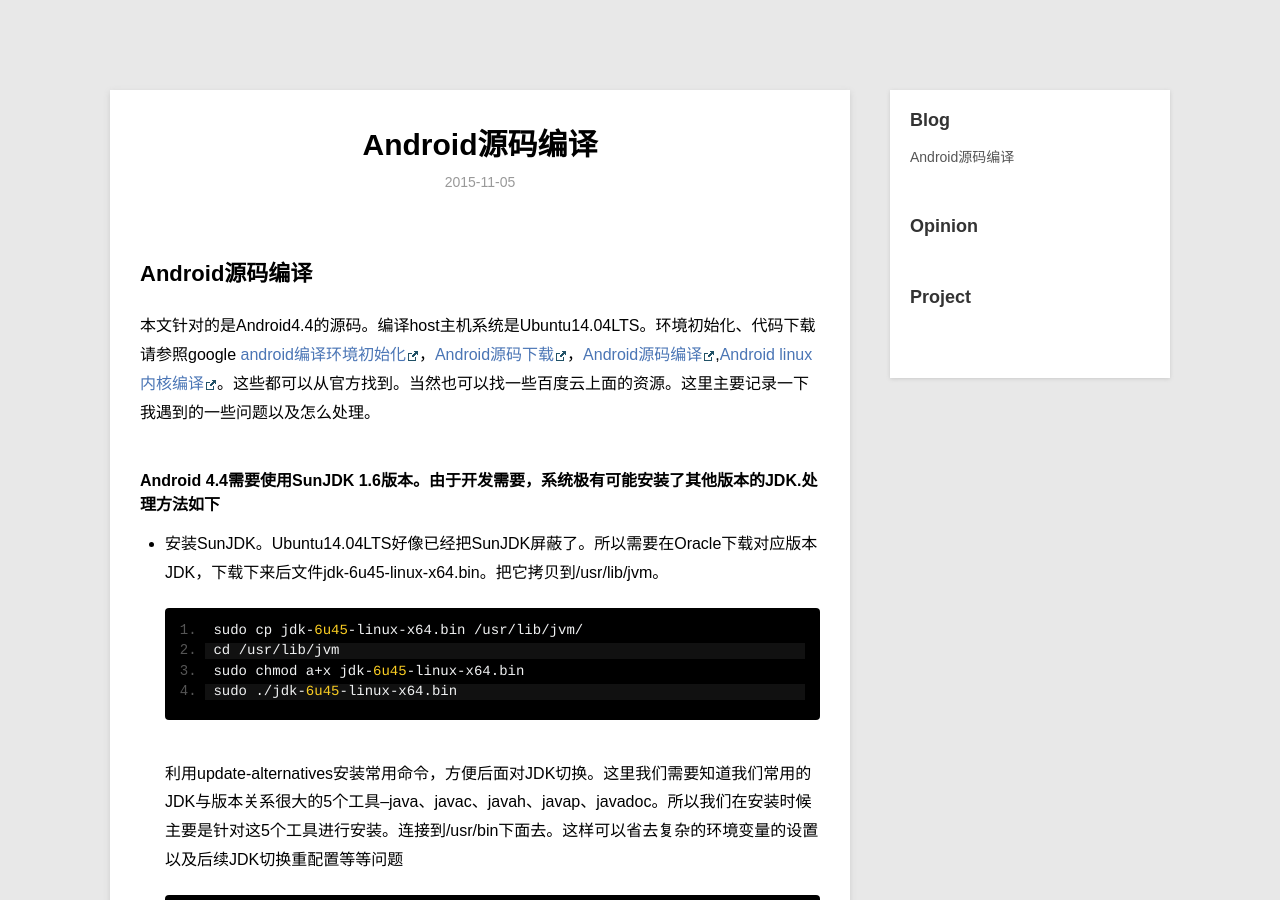
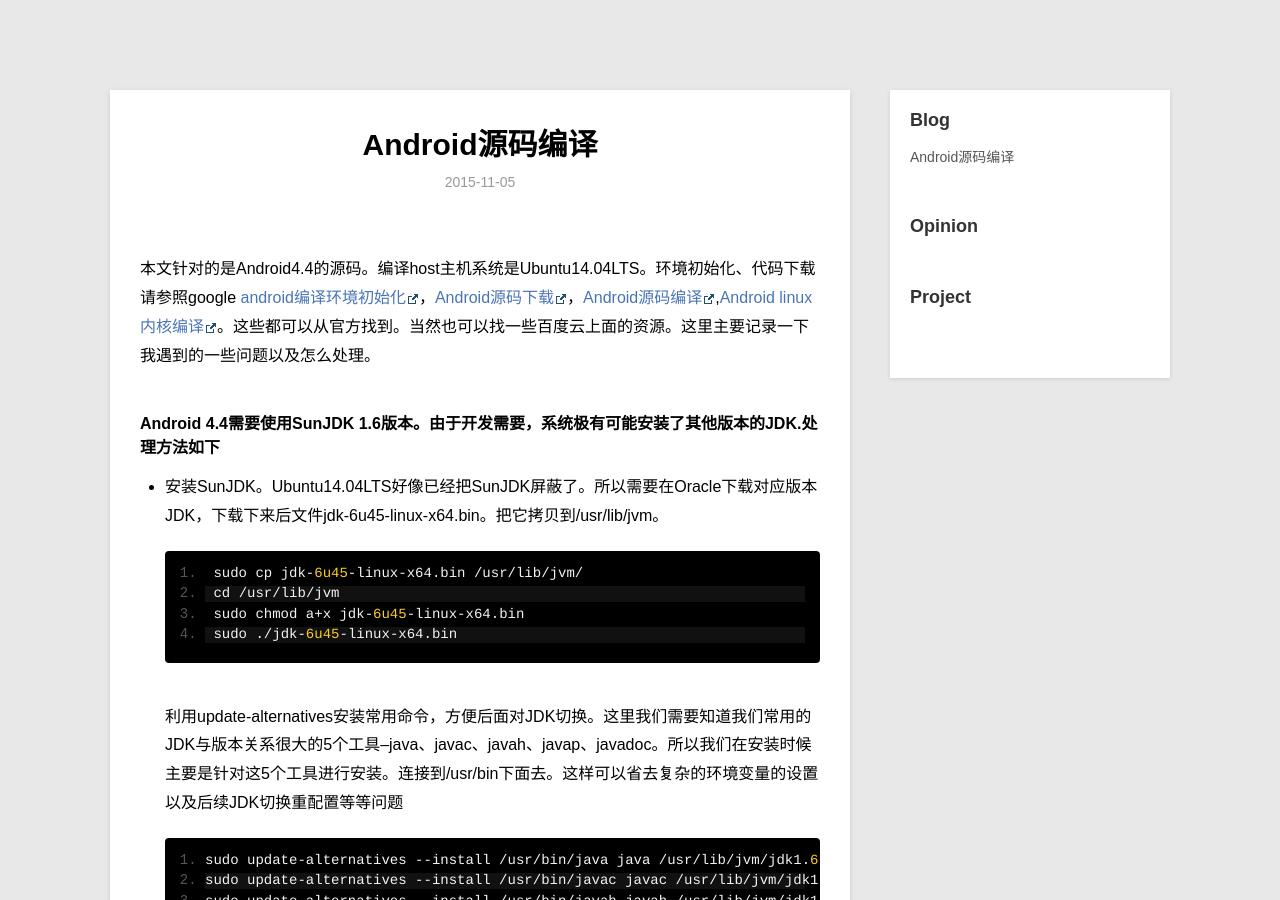
Before and after one commit to Tveiker/tveiker.github.io, a Jekyll site: the page built from _posts/blog/2015-11-5-andoridsrc-compile.md, in a window 1280 px wide and 900 px high. Built offline with Jekyll 4.4.1, drawn with Linux system fonts in a browser that asks for light colours; Markdown is read by kramdown in place of the engine named in the settings.

Commit message:
modify first blog

```diff
--- a/_posts/blog/2015-11-5-andoridsrc-compile.md
+++ b/_posts/blog/2015-11-5-andoridsrc-compile.md
@@ -4,7 +4,6 @@ title: Android源码编译
 description: 本文针对的是Android4.4的源码编译,host主机系统是Ubuntu14.04LTS
 category: blog
 ---
-##Android源码编译
   本文针对的是Android4.4的源码。编译host主机系统是Ubuntu14.04LTS。环境初始化、代码下载请参照google [android编译环境初始化](http://source.android.com/source/initializing.html)，[Android源码下载](http://source.android.com/source/downloading.html)，[Android源码编译](http://source.android.com/source/building-running.html),[Android linux内核编译](http://source.android.com/source/building-kernels.html)。这些都可以从官方找到。当然也可以找一些百度云上面的资源。这里主要记录一下我遇到的一些问题以及怎么处理。
 
 #####Android 4.4需要使用SunJDK 1.6版本。由于开发需要，系统极有可能安装了其他版本的JDK.处理方法如下
```
